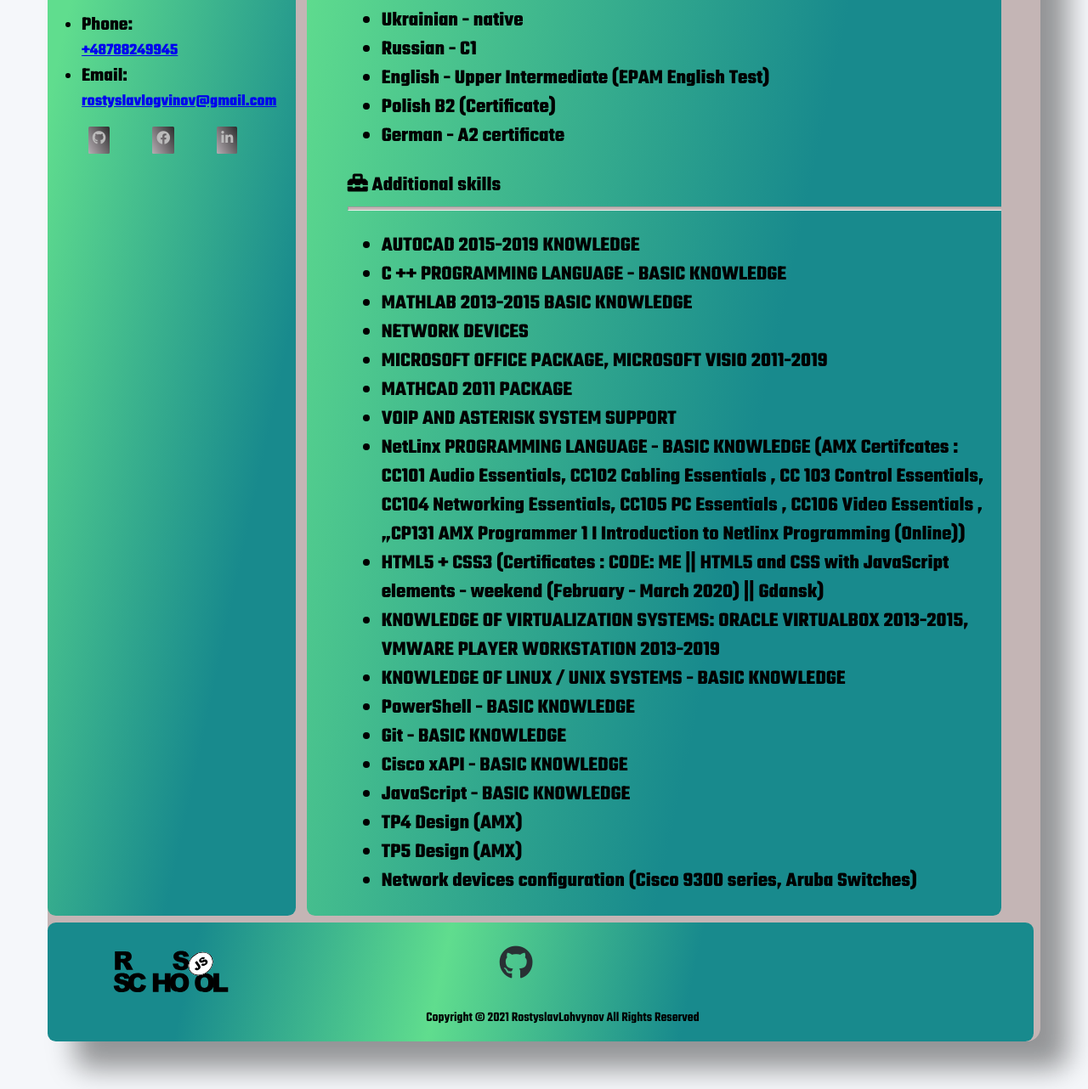
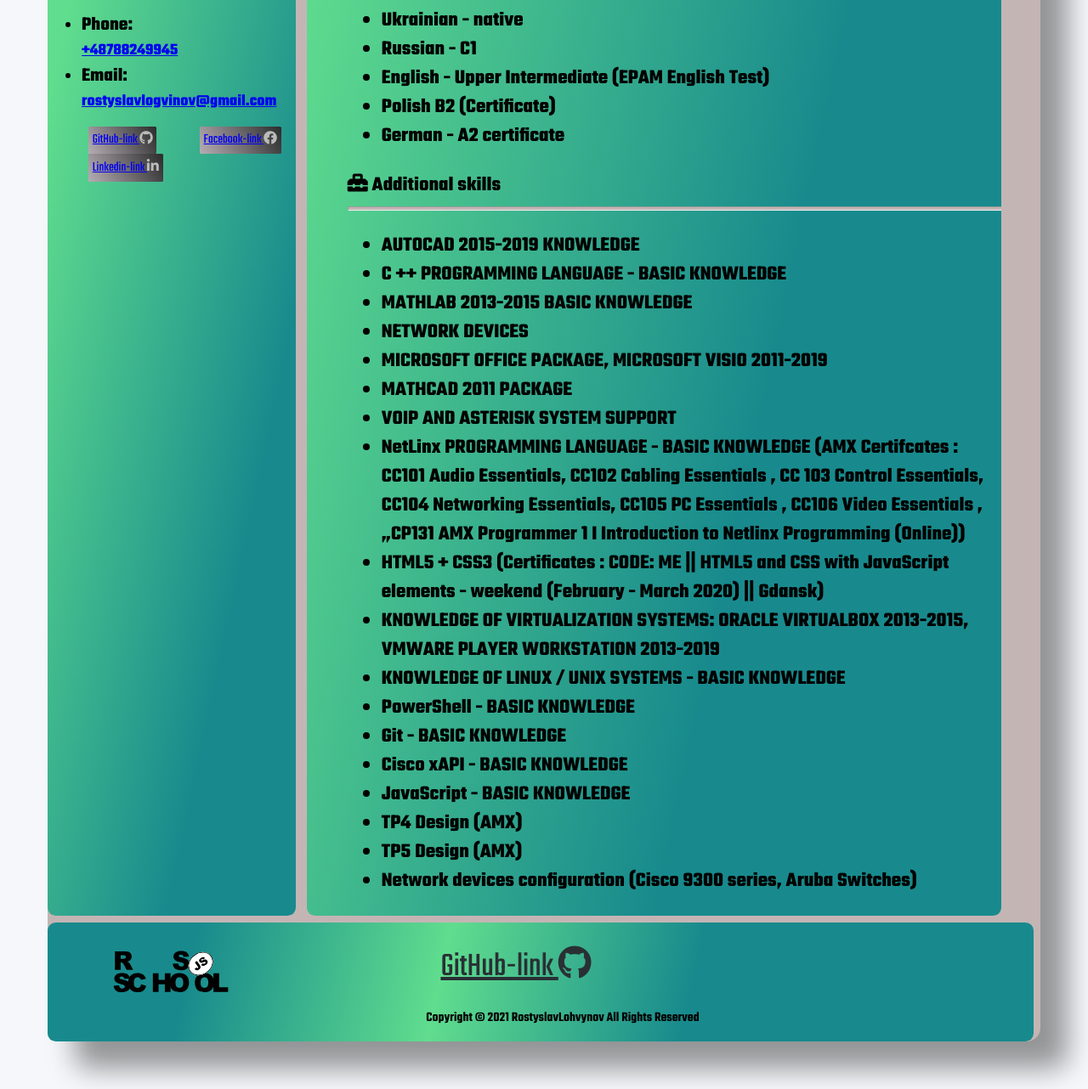
Before and after one commit to RostyslavL/rsschool-cv, a plain HTML site: page index.html in a window 1280 px wide. Shown: the part 611-1893 px from the top of the page at 85% size. Drawn offline with Linux system fonts and the light colour scheme.

Commit message:
fix: Anchor link  text describing correction

```diff
--- a/index.html
+++ b/index.html
@@ -38,12 +38,15 @@
         </ul>
         <div>
           <a href="https://github.com/RostyslavL" class="social-media-link">
+            GitHub-link
             <i class="fab fa-github"></i>
           </a>
           <a href="https://www.facebook.com/rostyslav.logvinov" class="social-media-link">
+            Facebook-link
             <i class="fab fa-facebook"></i>
           </a>
           <a href="https://www.linkedin.com/in/rostyslav-l-815b271b0/" class="social-media-link">
+            Linkedin-link
             <i class="fab fa-linkedin-in"></i>
           </a>
         </div>
@@ -194,6 +197,7 @@
       </div>
       <div class="footer-right">
         <a href="https://github.com/RostyslavL" class="footer-github-link">
+          GitHub-link
           <i class="fab fa-github"></i>
         </a>
         <p class="copyright">
@@ -203,5 +207,4 @@
     </footer>
   </div>
 </body>
-
 </html>
```
